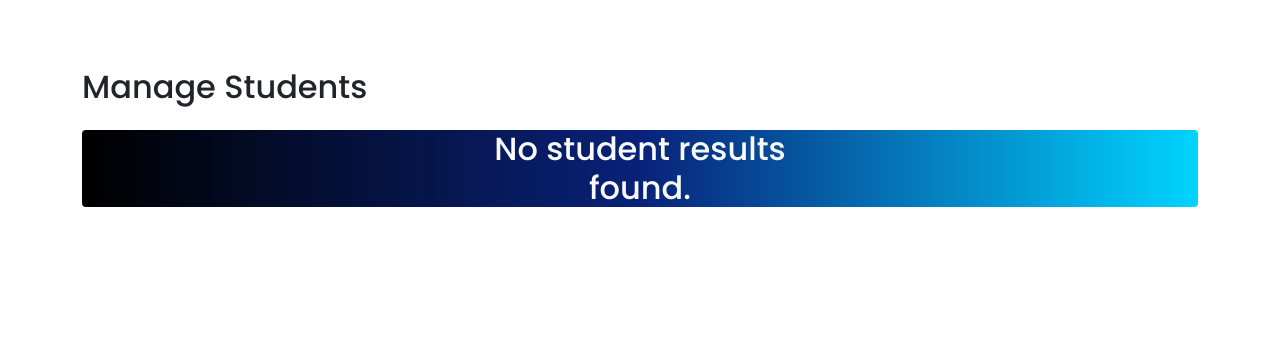
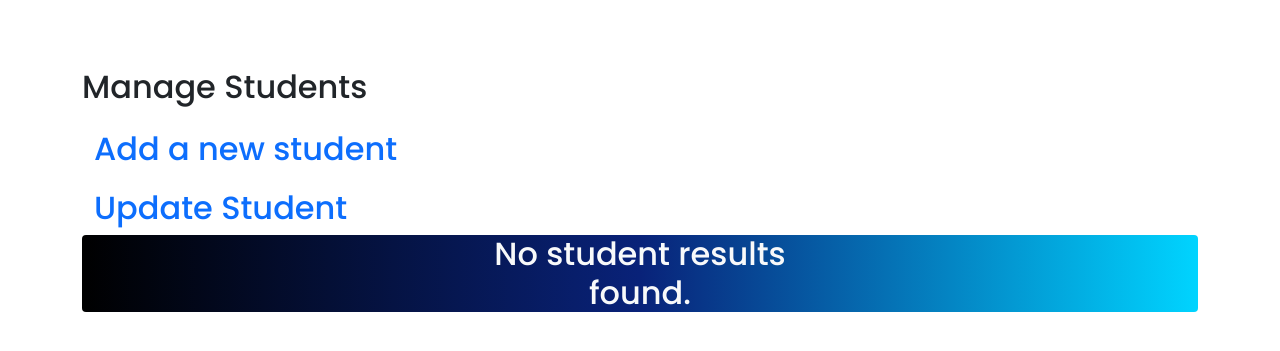
Before and after one commit to echeverriaalex/TP-FINAL-LAB4, a PHP site: template Views/student-manage.php in a window 1280 px wide. Shown: the top 351 px of the page. Run offline with PHP 8.4, Linux system fonts and the light colour scheme; the template is opened without the code that fills it, so the values that code supplies are empty; some libraries are stand-ins or nearby versions.

Commit message:
modificaciones de funciones

```diff
--- a/Views/student-manage.php
+++ b/Views/student-manage.php
@@ -2,6 +2,14 @@
      <section id="listado" class="mb-5">
           <div class="container">
                <h2 class="mb-4"> Manage Students</h2>
+
+               <div class="container">
+                    <a href="<?php  echo FRONT_ROOT?>Student/ShowAddView"> <h2 class="mb-2"> Add a new student</h2> </a>
+               </div>
+
+               <div class="container">
+                    <a href="<?php  echo FRONT_ROOT?>Student/Update"> <h2 class="mb-2"> Update Student </h2> </a>
+               </div>
 
                <?php
                     if(!empty($studentsList)){
@@ -12,6 +20,7 @@
                         <th> First name </th>
                         <th> Last name </th>
                         <th> Dni </th>
+                        <th> E-mail </th>
                         <th> Phone number </th>
                         <th> Gender </th>
                         <th> Birth date </th>
@@ -29,6 +38,7 @@
                                    <td><?php echo $student->getFirstName(); ?></td>
                                    <td><?php echo $student->getLastName(); ?></td>
                                    <td><?php echo $student->getDni(); ?></td>
+                                   <td><?php echo $student->getEmail(); ?></td>
                                    <td><?php echo $student->getPhoneNumber(); ?></td>
                                    <td><?php echo $student->getGender(); ?></td>
                                    <td><?php echo $student->getBirthDate(); ?></td>
```
Also changed, not shown: Views/career-manage.php (+20 -1 lines), Views/company-manage.php (+20 -14 lines).
